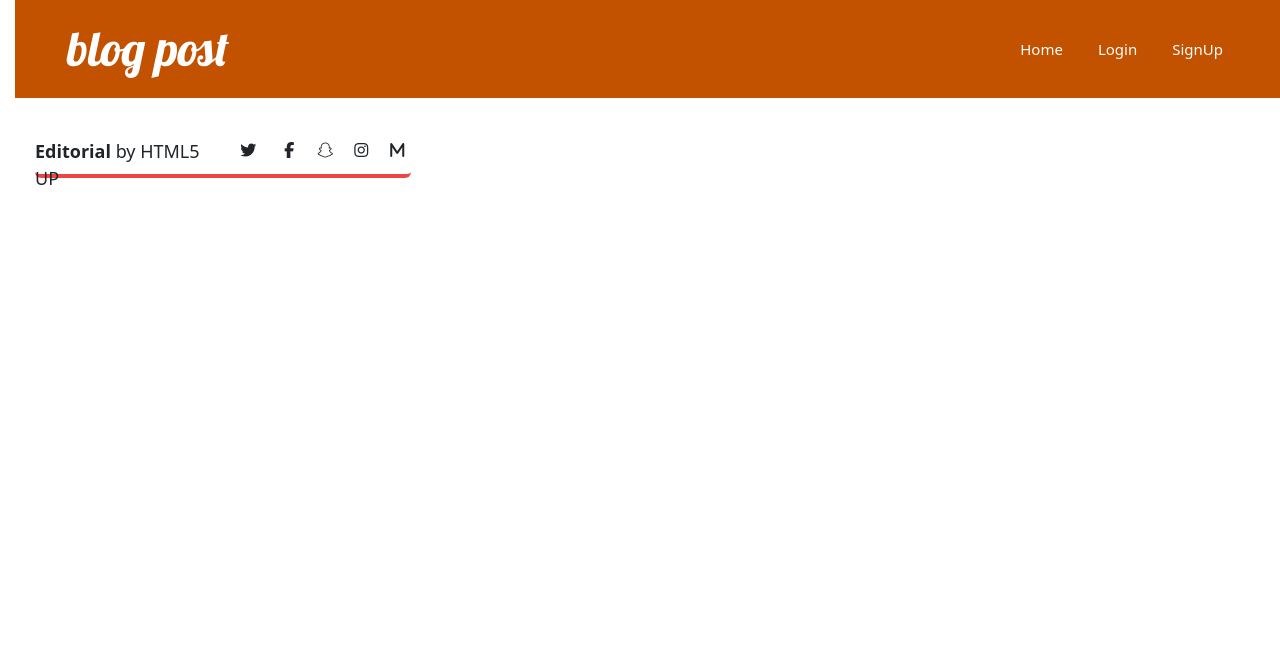
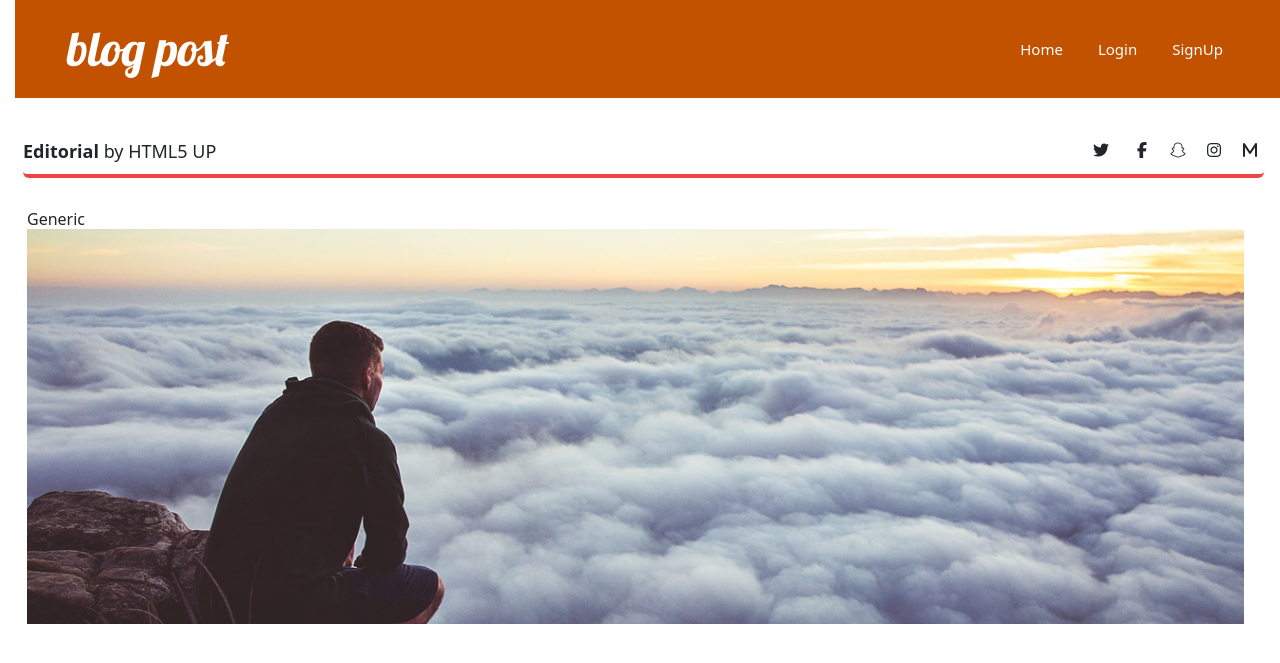
Before and after one commit to shivam-bind/My-Project, a Django app: page / in a window 1280 px wide. Shown: the top 663 px of the page. Run offline with Django 5.2, Linux system fonts and the light colour scheme; some libraries are stand-ins or nearby versions.

Commit message:
add blogpost dashboard ui

```diff
--- a/blog/static/css/blog.css
+++ b/blog/static/css/blog.css
@@ -5,6 +5,7 @@ h1 a, h2 a {
 
 body{
     padding-left: 15px;
+    margin-right: 10px;
 }
 
 .page-header {
--- a/blog/templates/blog/base.html
+++ b/blog/templates/blog/base.html
@@ -58,12 +58,14 @@
             <h1 class="font-sans">Generic</h1>
             <img src="{% static 'Generic.jpg' %}" alt="generic" class="w-full">
         </section> -->
-        <main class="container">
-            <div class="row">
-                <div class="col">
+        <main class="container w-full">
+
+            <div class="row w-full">
+
+                <!-- <div class="col"> -->
                     {% block content %}
                     {% endblock %}
-                </div>
+                <!-- </div> -->
             </div>
         </main>
     </body>
--- a/blog/templates/blog/home.html
+++ b/blog/templates/blog/home.html
@@ -1,5 +1,6 @@
         {% extends 'blog/base.html' %}
         {% block content %}
+        {% load static %}
 
         <header class="flex justify-between ml-2 mr-2 mb-8 p-0 border-b-4 border-red-500 h-10 rounded-md">
             <a href="#" class="text-[18px] font-sans mx-0"><strong class="text-[18px] font-sans">Editorial</strong> by HTML5 UP</a>
@@ -11,4 +12,9 @@
                 <li><a href="#"><i class="fa-solid fa-m"></i></a></li>
             </ul>
         </header>
+        <section class="font-sans h-auto">
+            <h1 class="font-sans">Generic</h1>
+            <img src="{% static 'Image/Generic.jpg' %}" alt="generic" class="w-full">
+
+        </section>
         {% endblock %}
--- a/webPages/settings.py
+++ b/webPages/settings.py
@@ -120,7 +120,10 @@ LOGOUT_REDIRECT_URL = '/accounts/login/'
 # https://docs.djangoproject.com/en/5.2/howto/static-files/
 
 STATIC_URL = 'static/'
-STATIC_ROOT = os.path.join(BASE_DIR, 'static')
+# STATIC_ROOT = os.path.join(BASE_DIR, 'static')
+STATICFILES_DIRS = [os.path.join(BASE_DIR, "static")]
+STATIC_ROOT = os.path.join(BASE_DIR, "staticfiles")
+# STATICFILES_DIRS= os.path.join(BASE_DIR, 'static')
 
 # Default primary key field type
 # https://docs.djangoproject.com/en/5.2/ref/settings/#default-auto-field
--- a/webPages/urls.py
+++ b/webPages/urls.py
@@ -17,6 +17,8 @@ Including another URLconf
 from django.contrib import admin
 from django.urls import path,include
 from blog.views import signup_view
+from django.conf import settings
+from django.conf.urls.static import static
 
 urlpatterns = [
     path('admin/', admin.site.urls),
@@ -24,3 +26,8 @@ urlpatterns = [
     path('',include('blog.urls')),
     path('accounts/', include('django.contrib.auth.urls')),
 ]
+
+
+if settings.DEBUG:
+    # urlpatterns += static(settings.MEDIA_URL, document_root=settings.MEDIA_ROOT)
+    urlpatterns += static(settings.STATIC_URL, document_root=settings.STATIC_ROOT)
```
